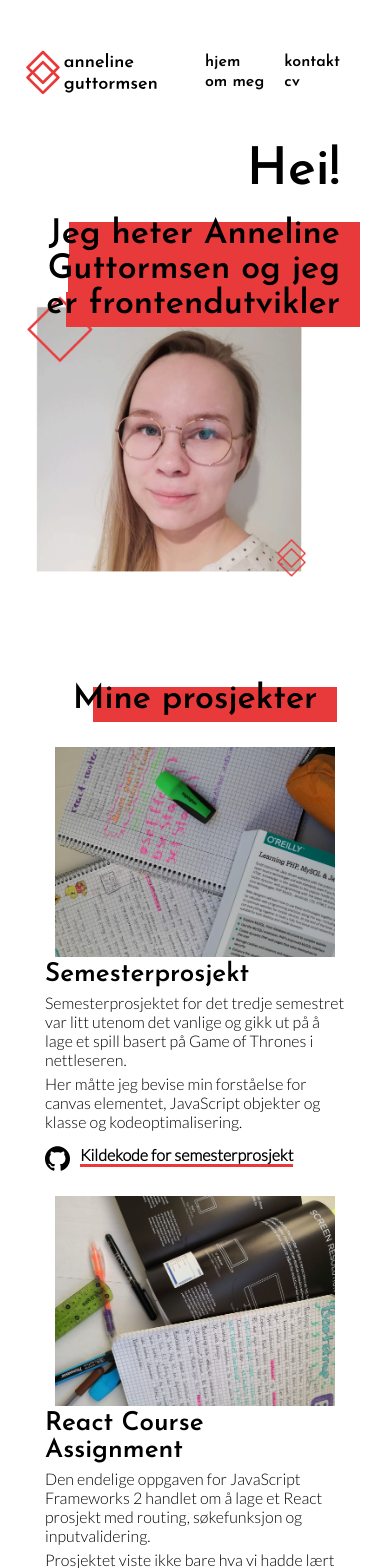
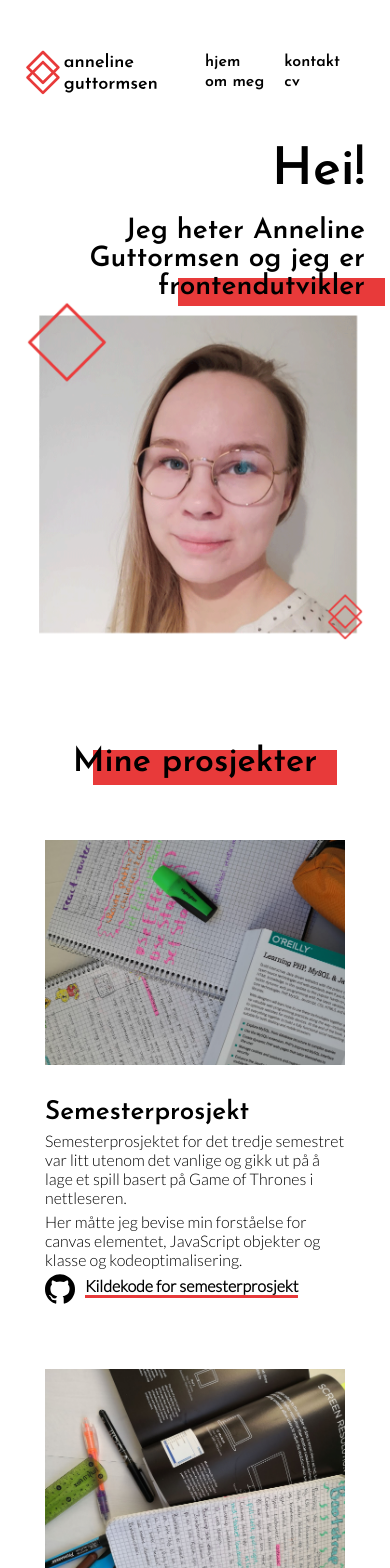
Before and after one commit to annelineguttormsen/portfolio2, a React (Create React App) app: page / in a window 390 px wide. Shown: the top 1568 px of the page. Built offline with nearby package versions, Linux system fonts and the light colour scheme.

Commit message:
litt polering

```diff
--- a/public/index.html
+++ b/public/index.html
@@ -38,10 +38,5 @@
       To begin the development, run `npm start` or `yarn start`.
       To create a production bundle, use `npm run build` or `yarn build`.
     -->
-    <script
-			  src="https://code.jquery.com/jquery-3.4.1.min.js"
-			  integrity="sha256-CSXorXvZcTkaix6Yvo6HppcZGetbYMGWSFlBw8HfCJo="
-			  crossorigin="anonymous"></script>
-    <script src="mainscript.js"></script>
   </body>
 </html>
--- a/src/components/Contact.js
+++ b/src/components/Contact.js
@@ -23,8 +23,6 @@ export default function Contact() {
     function onSubmit(data) {
         setState({formData: data});
     }
-
-    console.log(state.formData == "");
 
     let formHTML;
     if (state.formData == "") {
--- a/src/components/Home.js
+++ b/src/components/Home.js
@@ -1,16 +1,23 @@
 import React from "react";
+import { Link } from "react-router-dom";
 
 export default function Home() {
     return (
         <>
         <div className="col-12 mainelement hero">
-            <div className="col-6 col-sm-8 col-xs-10 hero__portrait">
+            <div className="col-6 col-sm-10 col-xs-12 hero__text hero__text--top clearfix">
+                <h1>Hei!</h1>
+                <h2>
+                    Jeg heter Anneline Guttormsen og jeg er <span className="span__wrap span__wrap--tablet"><span className="span__wrap__text">frontendutvikler</span></span>
+                </h2>
+            </div>
+            <div className="col-6 col-sm-8 col-xs-12 hero__portrait">
                 <img className="col-10 col-md-12" src="hero_portrait.png" alt="Portrait of Anneline Guttormsen"/>
             </div>
-            <div className="col-6 col-sm-8 col-xs-10 hero__text">
+            <div className="col-6 col-sm-8 col-xs-10 hero__text hero__text--bottom">
                 <h1>Hei!</h1>
                 <h2>
-                    <span className="span__wrap span__wrap--tablet"><span className="span__wrap__text">Jeg heter Anneline Guttormsen og jeg er <span className="span__wrap"><span className="span__wrap__text">frontendutvikler</span></span></span></span>
+                    Jeg heter Anneline Guttormsen og jeg er <span className="span__wrap"><span className="span__wrap__text">frontendutvikler</span></span>
                 </h2>
             </div>
         </div>
@@ -18,7 +25,7 @@ export default function Home() {
             <div className="col-12 projects__headline">
                 <h2><span className="span__wrap"><span className="span__wrap__text">Mine prosjekter</span></span></h2>
             </div>
-            <div className="col-8 col-lg-10 col-md-12 projects__article">
+            <div className="col-10 col-md-12 projects__article">
                 <div className="col-6 projects__article__text projects__article__text--right">
                     <h3>Semesterprosjekt</h3>
                     <p>Semesterprosjektet for det tredje semestret var litt utenom det vanlige og gikk ut på å lage et spill basert på Game of Thrones i nettleseren. </p>
@@ -35,7 +42,7 @@ export default function Home() {
                     <img className="projects__article__icon" src="github_logo.svg" alt="Github Logo"/><a href="https://github.com/annelineguttormsen/semesterprosjekt2">Kildekode for semesterprosjekt</a>
                 </div>
             </div>
-            <div className="col-8 col-lg-10 col-md-12 projects__article">
+            <div className="col-10 col-md-12 projects__article">
                 <div className="col-6 col-xs-12 projects__article__image">
                     <img alt="React course assignment illustrerende bilde" src="react_icon.jpg"/>
                 </div>
@@ -50,7 +57,7 @@ export default function Home() {
                     <img className="projects__article__icon" src="github_logo.svg" alt="Github Logo"/><a href="https://github.com/annelineguttormsen/jsf_ca">Kildekode for React Course Assignment</a>
                 </div>
             </div>
-            <div className="col-8 col-lg-10 col-md-12 projects__article">
+            <div className="col-10 col-md-12 projects__article">
                 <div className="col-6 projects__article__text projects__article__text--right">
                     <h3>Portfolio 1</h3>
                     <p>
--- a/src/index.css
+++ b/src/index.css
@@ -74,9 +74,6 @@ h3 {
   top: -5px;
   left: -20px;
 }
-.span__wrap--tablet {
-  background: transparent !important;
-}
 
 .btn {
   font-size: 18px;
@@ -149,9 +146,16 @@ h3 {
 .hero__text h1 {
   margin-bottom: 20px;
 }
+.hero__text--top {
+  padding-top: 0px;
+  display: none;
+}
 
 .projects a {
   border-bottom: 3px solid #E83A3A;
+  line-height: 1.5;
+  font-weight: 700;
+  vertical-align: top;
 }
 .projects__headline {
   text-align: center;
@@ -165,9 +169,6 @@ h3 {
   vertical-align: top;
   padding: 0px 20px;
 }
-.projects__article__text a {
-  font-weight: 700;
-}
 .projects__article__text--right {
   text-align: right;
 }
@@ -179,10 +180,14 @@ h3 {
 }
 .projects__article__image {
   display: inline-block;
-  padding: 0px 30px;
+  padding: 0px 20px;
+  transition: opacity 0.3s linear;
 }
 .projects__article__image img {
   width: 100%;
+}
+.projects__article__image:hover {
+  opacity: 0.8;
 }
 .projects__article__icon {
   height: 40px;
@@ -190,7 +195,7 @@ h3 {
   vertical-align: bottom;
   margin: 0px 10px 0px 0px;
   position: relative;
-  top: 10px;
+  bottom: 5px;
 }
 
 .about {
@@ -423,18 +428,20 @@ h3 {
   .hero {
     position: relative;
   }
-  .hero__portrait {
-    margin-top: 50px;
+  .hero__text {
+    float: right;
+    text-align: right;
   }
-  .hero__text {
-    text-align: right;
-    position: absolute;
-    right: 50px;
-    top: 20px;
+  .hero__text--top {
+    display: block;
+  }
+  .hero__text--bottom {
+    display: none;
   }
 
   .projects__article__icon {
-    height: 25px;
+    height: 30px;
+    bottom: 0px;
   }
 
   .about__portrait img {
@@ -483,17 +490,17 @@ h3 {
     padding-bottom: 0px;
   }
 
-  .hero__portrait {
-    margin-top: 150px;
-  }
-  .hero__text {
-    top: 0px;
+  .hero__text h2 {
+    font-size: 28px;
   }
 
   .cv {
     text-align: center;
   }
 
+  .projects__article__image img {
+    padding: 30px 0px;
+  }
   .projects__article__text--mobile {
     display: block;
   }
--- a/src/index.scss
+++ b/src/index.scss
@@ -40,9 +40,6 @@ h3 {
         position:relative;
         top:-5px;
         left:-20px;
-    }
-    &--tablet {
-        background:transparent!important;
     }
 }
 .btn {
@@ -112,11 +109,18 @@ h3 {
         h1 {
             margin-bottom:20px;
         }
+        &--top {
+            padding-top:0px;
+            display:none;
+        }
     }
 }
 .projects {
     a {
         border-bottom:3px solid $red;
+        line-height:1.5;
+        font-weight:700;
+        vertical-align:top;
     }
     &__headline {
         text-align:center;
@@ -128,9 +132,6 @@ h3 {
             display:inline-block;
             vertical-align:top;
             padding:0px 20px;
-            a {
-                font-weight:700;
-            }
             &--right {
                 text-align:right;
             }
@@ -143,9 +144,13 @@ h3 {
         }
         &__image {
             display:inline-block;
-            padding:0px 30px;
+            padding:0px 20px;
+            transition:opacity .3s linear;
             img {
                 width:100%;
+            }
+            &:hover {
+                opacity:0.8;
             }
         }
         &__icon {
@@ -154,7 +159,7 @@ h3 {
             vertical-align:bottom;
             margin:0px 10px 0px 0px;
             position:relative;
-            top:10px;
+            bottom:5px;
         }
     }
 }
--- a/src/partials/_media.scss
+++ b/src/partials/_media.scss
@@ -94,20 +94,22 @@
     }
     .hero {
         position:relative;
-        &__portrait {
-            margin-top:50px;
-        }
         &__text {
+            float:right;
             text-align:right;
-            position:absolute;
-            right:50px;
-            top:20px;
+            &--top {
+                display:block;
+            }
+            &--bottom {
+                display:none;
+            }
         }
     }
     .projects {
         &__article {
             &__icon {
-                height:25px;
+                height:30px;
+                bottom:0px;
             }
         }
     }
@@ -155,22 +157,28 @@
         padding-bottom:0px;
     }
     .hero {
-        &__portrait {
-            margin-top:150px;
-        }
         &__text {
-            top:0px;
+            h2 {
+                font-size:28px;
+            }
         }
     }
     .cv {
         text-align:center;
     }
-    .projects__article__text {
-        &--mobile {
-            display:block;
-        }
-        &--right {
-            display:none;
+    .projects {
+        &__article {
+            &__image img {
+                padding:30px 0px;
+            }
+            &__text {
+                &--mobile {
+                    display:block;
+                }
+                &--right {
+                    display:none;
+                }
+            }
         }
     }
     .about {
```
Also changed, not shown: 2 other files (tests, documents, lock files or other folders).
